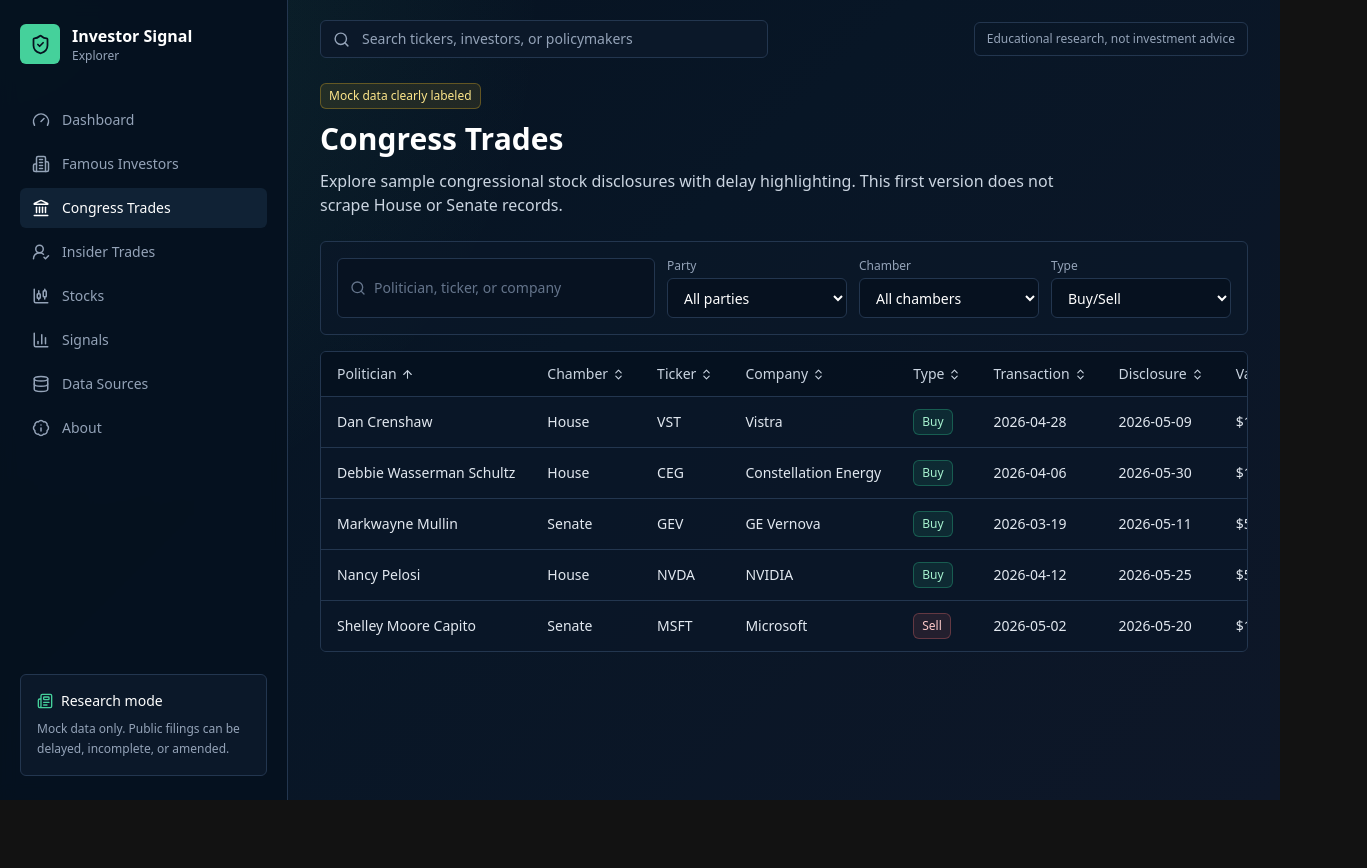
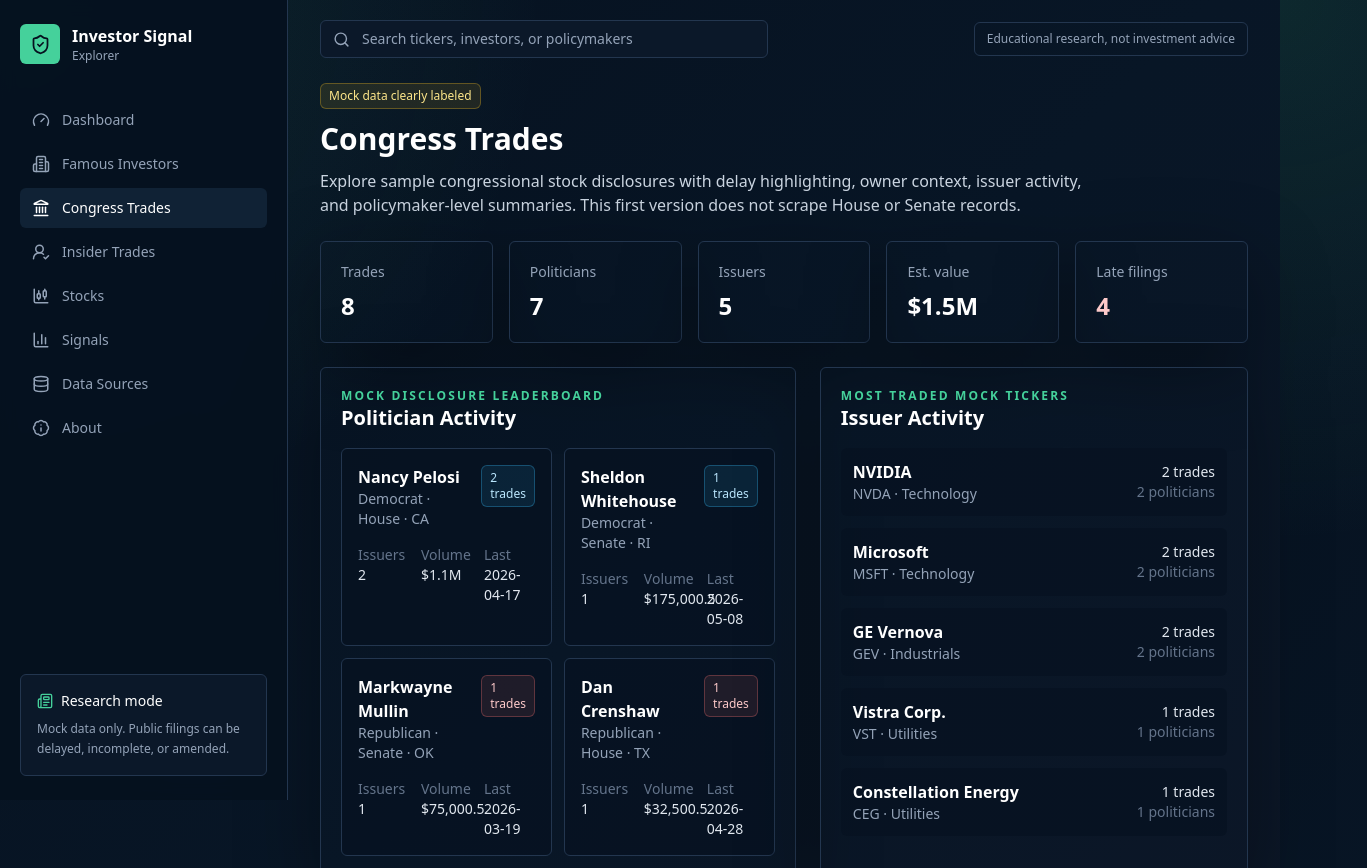
Before and after one commit to EIPJOS/investor-signal-explorer, a Next.js app: page /congress in a window 1280 px wide. Shown: the top 868 px of the page, 1367 px wide, since content can reach past the window. Before the commit the page ends 800 px from the top, so only its background shows below. Built offline with nearby package versions, Linux system fonts and the light colour scheme.

Commit message:
Enhance Congress intelligence views

```diff
--- a/app/congress/page.tsx
+++ b/app/congress/page.tsx
@@ -1,4 +1,5 @@
 import type { Metadata } from "next";
+import { CongressIntelligence } from "@/components/congress/congress-intelligence";
 import { CongressTradesBrowser } from "@/components/congress/congress-trades-browser";
 import { Badge } from "@/components/ui/badge";
 
@@ -14,9 +15,10 @@
         <Badge tone="amber">Mock data clearly labeled</Badge>
         <h1 className="mt-3 text-3xl font-semibold text-white">Congress Trades</h1>
         <p className="mt-3 max-w-3xl text-slate-300">
-          Explore sample congressional stock disclosures with delay highlighting. This first version does not scrape House or Senate records.
+          Explore sample congressional stock disclosures with delay highlighting, owner context, issuer activity, and policymaker-level summaries. This first version does not scrape House or Senate records.
         </p>
       </div>
+      <CongressIntelligence />
       <CongressTradesBrowser />
     </main>
   );
--- /dev/null
+++ b/components/congress/congress-intelligence.tsx
@@ -0,0 +1,80 @@
+import Link from "next/link";
+import { Badge } from "@/components/ui/badge";
+import { Card, SectionHeader } from "@/components/ui/card";
+import { formatCurrency } from "@/data/mock-data";
+import { getCongressSummary, getIssuerActivity, getPoliticianActivity } from "@/data/congress-analytics";
+
+export function CongressIntelligence() {
+  const summary = getCongressSummary();
+  const politicians = getPoliticianActivity().slice(0, 4);
+  const issuers = getIssuerActivity().slice(0, 5);
+
+  return (
+    <div className="space-y-6">
+      <section className="grid gap-4 md:grid-cols-2 xl:grid-cols-5">
+        <Card>
+          <p className="text-sm text-slate-400">Trades</p>
+          <p className="mt-2 text-2xl font-semibold text-white">{summary.trades}</p>
+        </Card>
+        <Card>
+          <p className="text-sm text-slate-400">Politicians</p>
+          <p className="mt-2 text-2xl font-semibold text-white">{summary.politicians}</p>
+        </Card>
+        <Card>
+          <p className="text-sm text-slate-400">Issuers</p>
+          <p className="mt-2 text-2xl font-semibold text-white">{summary.issuers}</p>
+        </Card>
+        <Card>
+          <p className="text-sm text-slate-400">Est. value</p>
+          <p className="mt-2 text-2xl font-semibold text-white">{formatCurrency(summary.volume)}</p>
+        </Card>
+        <Card>
+          <p className="text-sm text-slate-400">Late filings</p>
+          <p className="mt-2 text-2xl font-semibold text-red-200">{summary.lateDisclosures}</p>
+        </Card>
+      </section>
+
+      <section className="grid gap-6 xl:grid-cols-[1fr_0.9fr]">
+        <Card>
+          <SectionHeader title="Politician Activity" eyebrow="Mock disclosure leaderboard" />
+          <div className="grid gap-3 md:grid-cols-2">
+            {politicians.map((member) => (
+              <article key={member.id} className="rounded-md border border-line bg-ink/55 p-4">
+                <div className="flex items-start justify-between gap-3">
+                  <div>
+                    <h3 className="font-semibold text-white">{member.name}</h3>
+                    <p className="text-sm text-slate-400">{member.party} · {member.chamber} · {member.state}</p>
+                  </div>
+                  <Badge tone={member.party === "Democrat" ? "blue" : "red"}>{member.trades} trades</Badge>
+                </div>
+                <dl className="mt-4 grid grid-cols-3 gap-3 text-sm">
+                  <div><dt className="text-slate-500">Issuers</dt><dd className="text-slate-200">{member.issuers}</dd></div>
+                  <div><dt className="text-slate-500">Volume</dt><dd className="text-slate-200">{formatCurrency(member.volume)}</dd></div>
+                  <div><dt className="text-slate-500">Last</dt><dd className="text-slate-200">{member.lastTraded}</dd></div>
+                </dl>
+              </article>
+            ))}
+          </div>
+        </Card>
+
+        <Card>
+          <SectionHeader title="Issuer Activity" eyebrow="Most traded mock tickers" />
+          <div className="space-y-3">
+            {issuers.map((issuer) => (
+              <Link key={issuer.ticker} href={`/stocks/${issuer.ticker}`} className="flex items-center justify-between rounded-md bg-ink/55 p-3 transition hover:bg-panelSoft">
+                <div>
+                  <p className="font-semibold text-white">{issuer.company}</p>
+                  <p className="text-sm text-slate-400">{issuer.ticker} · {issuer.sector}</p>
+                </div>
+                <div className="text-right text-sm">
+                  <p className="text-slate-200">{issuer.trades} trades</p>
+                  <p className="text-slate-500">{issuer.politicians} politicians</p>
+                </div>
+              </Link>
+            ))}
+          </div>
+        </Card>
+      </section>
+    </div>
+  );
+}
--- a/components/congress/congress-trades-browser.tsx
+++ b/components/congress/congress-trades-browser.tsx
@@ -12,38 +12,54 @@
   const [party, setParty] = useState("All parties");
   const [chamber, setChamber] = useState("All chambers");
   const [type, setType] = useState("Buy/Sell");
+  const [state, setState] = useState("All states");
+  const [assetType, setAssetType] = useState("All assets");
+  const [size, setSize] = useState("All sizes");
+  const states = ["All states", ...Array.from(new Set(congressTrades.map((trade) => trade.state))).sort()];
+  const assetTypes = ["All assets", ...Array.from(new Set(congressTrades.map((trade) => trade.assetType))).sort()];
+  const sizes = ["All sizes", ...Array.from(new Set(congressTrades.map((trade) => trade.valueRange)))];
 
   const rows = useMemo(() => {
     return congressTrades.filter((trade) => {
-      const text = `${trade.politician} ${trade.ticker} ${trade.company}`.toLowerCase();
+      const text = `${trade.politician} ${trade.ticker} ${trade.company} ${trade.committee} ${trade.state}`.toLowerCase();
       return (
         text.includes(query.toLowerCase()) &&
         (party === "All parties" || trade.party === party) &&
         (chamber === "All chambers" || trade.chamber === chamber) &&
-        (type === "Buy/Sell" || trade.type === type)
+        (type === "Buy/Sell" || trade.type === type) &&
+        (state === "All states" || trade.state === state) &&
+        (assetType === "All assets" || trade.assetType === assetType) &&
+        (size === "All sizes" || trade.valueRange === size)
       );
     });
-  }, [query, party, chamber, type]);
+  }, [query, party, chamber, type, state, assetType, size]);
 
   return (
     <div className="space-y-4">
-      <div className="grid gap-3 rounded-md border border-line bg-panel/70 p-4 md:grid-cols-[1fr_repeat(3,180px)]">
+      <div className="grid gap-3 rounded-md border border-line bg-panel/70 p-4 md:grid-cols-2 xl:grid-cols-[1fr_repeat(6,150px)]">
         <SearchInput value={query} onChange={setQuery} placeholder="Politician, ticker, or company" />
         <SelectFilter label="Party" value={party} onChange={setParty} options={["All parties", "Democrat", "Republican", "Independent"]} />
         <SelectFilter label="Chamber" value={chamber} onChange={setChamber} options={["All chambers", "House", "Senate"]} />
         <SelectFilter label="Type" value={type} onChange={setType} options={["Buy/Sell", "Buy", "Sell"]} />
+        <SelectFilter label="State" value={state} onChange={setState} options={states} />
+        <SelectFilter label="Asset" value={assetType} onChange={setAssetType} options={assetTypes} />
+        <SelectFilter label="Size" value={size} onChange={setSize} options={sizes} />
       </div>
       <SortableTable<CongressTrade>
         rows={rows}
         columns={[
           { key: "politician", header: "Politician", accessor: (row) => row.politician },
-          { key: "chamber", header: "Chamber", accessor: (row) => row.chamber },
+          { key: "chamber", header: "Chamber", accessor: (row) => `${row.chamber} ${row.state}` },
+          { key: "committee", header: "Committee", accessor: (row) => row.committee },
           { key: "ticker", header: "Ticker", accessor: (row) => row.ticker },
           { key: "company", header: "Company", accessor: (row) => row.company },
           { key: "type", header: "Type", accessor: (row) => <Badge tone={row.type === "Buy" ? "mint" : "red"}>{row.type}</Badge> },
+          { key: "owner", header: "Owner", accessor: (row) => row.owner },
+          { key: "assetType", header: "Asset", accessor: (row) => row.assetType },
           { key: "transactionDate", header: "Transaction", accessor: (row) => row.transactionDate },
           { key: "disclosureDate", header: "Disclosure", accessor: (row) => row.disclosureDate },
           { key: "valueRange", header: "Value range", accessor: (row) => row.valueRange },
+          { key: "price", header: "Price", accessor: (row) => row.price ?? "N/A", align: "right" },
           {
             key: "daysDelayed",
             header: "Days delayed",
--- /dev/null
+++ b/data/congress-analytics.ts
@@ -0,0 +1,52 @@
+import { congressMembers, congressTrades, stocks } from "@/data/mock-data";
+
+function midpointFromRange(range: string) {
+  const values = range.match(/\$?([\d,]+)/g)?.map((value) => Number(value.replace(/[$,]/g, ""))) ?? [];
+  if (values.length < 2) return 0;
+  return (values[0] + values[1]) / 2;
+}
+
+export function getCongressSummary() {
+  const volume = congressTrades.reduce((sum, trade) => sum + midpointFromRange(trade.valueRange), 0);
+  return {
+    trades: congressTrades.length,
+    politicians: new Set(congressTrades.map((trade) => trade.politician)).size,
+    issuers: new Set(congressTrades.map((trade) => trade.ticker)).size,
+    volume,
+    lateDisclosures: congressTrades.filter((trade) => trade.daysDelayed > 30).length
+  };
+}
+
+export function getPoliticianActivity() {
+  return congressMembers
+    .map((member) => {
+      const trades = congressTrades.filter((trade) => trade.politician === member.name);
+      const volume = trades.reduce((sum, trade) => sum + midpointFromRange(trade.valueRange), 0);
+      return {
+        ...member,
+        trades: trades.length,
+        issuers: new Set(trades.map((trade) => trade.ticker)).size,
+        volume,
+        lastTraded: trades.sort((a, b) => b.transactionDate.localeCompare(a.transactionDate))[0]?.transactionDate ?? "N/A"
+      };
+    })
+    .filter((member) => member.trades > 0)
+    .sort((a, b) => b.volume - a.volume);
+}
+
+export function getIssuerActivity() {
+  return stocks
+    .map((stock) => {
+      const trades = congressTrades.filter((trade) => trade.ticker === stock.ticker);
+      const volume = trades.reduce((sum, trade) => sum + midpointFromRange(trade.valueRange), 0);
+      return {
+        ...stock,
+        trades: trades.length,
+        politicians: new Set(trades.map((trade) => trade.politician)).size,
+        volume,
+        lastTraded: trades.sort((a, b) => b.transactionDate.localeCompare(a.transactionDate))[0]?.transactionDate ?? "N/A"
+      };
+    })
+    .filter((issuer) => issuer.trades > 0)
+    .sort((a, b) => b.trades - a.trades);
+}
--- a/data/mock-data.ts
+++ b/data/mock-data.ts
@@ -126,19 +126,24 @@
 ];
 
 export const congressMembers: CongressMember[] = [
-  { id: "nancy-pelosi", name: "Nancy Pelosi", party: "Democrat", chamber: "House", state: "CA" },
-  { id: "dan-crenshaw", name: "Dan Crenshaw", party: "Republican", chamber: "House", state: "TX" },
-  { id: "markwayne-mullin", name: "Markwayne Mullin", party: "Republican", chamber: "Senate", state: "OK" },
-  { id: "shelley-capito", name: "Shelley Moore Capito", party: "Republican", chamber: "Senate", state: "WV" },
-  { id: "debbie-wasserman-schultz", name: "Debbie Wasserman Schultz", party: "Democrat", chamber: "House", state: "FL" }
+  { id: "nancy-pelosi", name: "Nancy Pelosi", party: "Democrat", chamber: "House", state: "CA", committee: "Former leadership" },
+  { id: "dan-crenshaw", name: "Dan Crenshaw", party: "Republican", chamber: "House", state: "TX", committee: "Energy and Commerce" },
+  { id: "markwayne-mullin", name: "Markwayne Mullin", party: "Republican", chamber: "Senate", state: "OK", committee: "Armed Services" },
+  { id: "shelley-capito", name: "Shelley Moore Capito", party: "Republican", chamber: "Senate", state: "WV", committee: "Appropriations" },
+  { id: "debbie-wasserman-schultz", name: "Debbie Wasserman Schultz", party: "Democrat", chamber: "House", state: "FL", committee: "Appropriations" },
+  { id: "sheldon-whitehouse", name: "Sheldon Whitehouse", party: "Democrat", chamber: "Senate", state: "RI", committee: "Budget" },
+  { id: "virginia-foxx", name: "Virginia Foxx", party: "Republican", chamber: "House", state: "NC", committee: "Education and Workforce" }
 ];
 
 export const congressTrades: CongressTrade[] = [
-  { id: "ct-1", politician: "Nancy Pelosi", chamber: "House", party: "Democrat", ticker: "NVDA", company: "NVIDIA", type: "Buy", transactionDate: "2026-04-12", disclosureDate: "2026-05-25", valueRange: "$500,001-$1,000,000", daysDelayed: 43, mock: true },
-  { id: "ct-2", politician: "Dan Crenshaw", chamber: "House", party: "Republican", ticker: "VST", company: "Vistra", type: "Buy", transactionDate: "2026-04-28", disclosureDate: "2026-05-09", valueRange: "$15,001-$50,000", daysDelayed: 11, mock: true },
-  { id: "ct-3", politician: "Markwayne Mullin", chamber: "Senate", party: "Republican", ticker: "GEV", company: "GE Vernova", type: "Buy", transactionDate: "2026-03-19", disclosureDate: "2026-05-11", valueRange: "$50,001-$100,000", daysDelayed: 53, mock: true },
-  { id: "ct-4", politician: "Shelley Moore Capito", chamber: "Senate", party: "Republican", ticker: "MSFT", company: "Microsoft", type: "Sell", transactionDate: "2026-05-02", disclosureDate: "2026-05-20", valueRange: "$1,001-$15,000", daysDelayed: 18, mock: true },
-  { id: "ct-5", politician: "Debbie Wasserman Schultz", chamber: "House", party: "Democrat", ticker: "CEG", company: "Constellation Energy", type: "Buy", transactionDate: "2026-04-06", disclosureDate: "2026-05-30", valueRange: "$15,001-$50,000", daysDelayed: 54, mock: true }
+  { id: "ct-1", politician: "Nancy Pelosi", chamber: "House", party: "Democrat", state: "CA", committee: "Former leadership", ticker: "NVDA", company: "NVIDIA", type: "Buy", owner: "Spouse", assetType: "Option", transactionDate: "2026-04-12", disclosureDate: "2026-05-25", valueRange: "$500,001-$1,000,000", daysDelayed: 43, price: "$151.60", mock: true },
+  { id: "ct-2", politician: "Dan Crenshaw", chamber: "House", party: "Republican", state: "TX", committee: "Energy and Commerce", ticker: "VST", company: "Vistra", type: "Buy", owner: "Self", assetType: "Stock", transactionDate: "2026-04-28", disclosureDate: "2026-05-09", valueRange: "$15,001-$50,000", daysDelayed: 11, price: "$205.40", mock: true },
+  { id: "ct-3", politician: "Markwayne Mullin", chamber: "Senate", party: "Republican", state: "OK", committee: "Armed Services", ticker: "GEV", company: "GE Vernova", type: "Buy", owner: "Joint", assetType: "Stock", transactionDate: "2026-03-19", disclosureDate: "2026-05-11", valueRange: "$50,001-$100,000", daysDelayed: 53, price: "$515.80", mock: true },
+  { id: "ct-4", politician: "Shelley Moore Capito", chamber: "Senate", party: "Republican", state: "WV", committee: "Appropriations", ticker: "MSFT", company: "Microsoft", type: "Sell", owner: "Undisclosed", assetType: "Stock", transactionDate: "2026-05-02", disclosureDate: "2026-05-20", valueRange: "$1,001-$15,000", daysDelayed: 18, price: "$492.25", mock: true },
+  { id: "ct-5", politician: "Debbie Wasserman Schultz", chamber: "House", party: "Democrat", state: "FL", committee: "Appropriations", ticker: "CEG", company: "Constellation Energy", type: "Buy", owner: "Self", assetType: "Stock", transactionDate: "2026-04-06", disclosureDate: "2026-05-30", valueRange: "$15,001-$50,000", daysDelayed: 54, price: "$318.10", mock: true },
+  { id: "ct-6", politician: "Sheldon Whitehouse", chamber: "Senate", party: "Democrat", state: "RI", committee: "Budget", ticker: "NVDA", company: "NVIDIA", type: "Sell", owner: "Self", assetType: "Stock", transactionDate: "2026-05-08", disclosureDate: "2026-06-02", valueRange: "$100,001-$250,000", daysDelayed: 25, price: "$151.60", mock: true },
+  { id: "ct-7", politician: "Virginia Foxx", chamber: "House", party: "Republican", state: "NC", committee: "Education and Workforce", ticker: "GEV", company: "GE Vernova", type: "Buy", owner: "Undisclosed", assetType: "Stock", transactionDate: "2026-05-15", disclosureDate: "2026-06-02", valueRange: "$15,001-$50,000", daysDelayed: 18, price: "$515.80", mock: true },
+  { id: "ct-8", politician: "Nancy Pelosi", chamber: "House", party: "Democrat", state: "CA", committee: "Former leadership", ticker: "MSFT", company: "Microsoft", type: "Buy", owner: "Spouse", assetType: "Option", transactionDate: "2026-04-17", disclosureDate: "2026-05-28", valueRange: "$250,001-$500,000", daysDelayed: 41, price: "$492.25", mock: true }
 ];
 
 export const insiders: Insider[] = [
--- a/data/types.ts
+++ b/data/types.ts
@@ -59,6 +59,7 @@
   party: "Democrat" | "Republican" | "Independent";
   chamber: "House" | "Senate";
   state: string;
+  committee?: string;
 }
 
 export interface CongressTrade {
@@ -66,13 +67,18 @@
   politician: string;
   chamber: "House" | "Senate";
   party: "Democrat" | "Republican" | "Independent";
+  state: string;
+  committee: string;
   ticker: string;
   company: string;
   type: TransactionType;
+  owner: "Self" | "Spouse" | "Joint" | "Undisclosed";
+  assetType: "Stock" | "ETF" | "Option" | "Bond" | "Other";
   transactionDate: string;
   disclosureDate: string;
   valueRange: string;
   daysDelayed: number;
+  price?: string;
   mock: boolean;
 }
 
```
Also changed, not shown: 2 other files (tests, documents, lock files or other folders).
